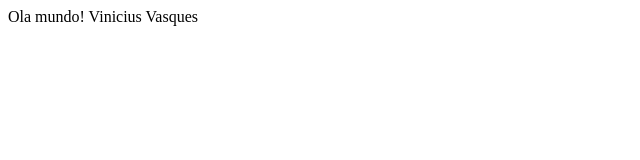
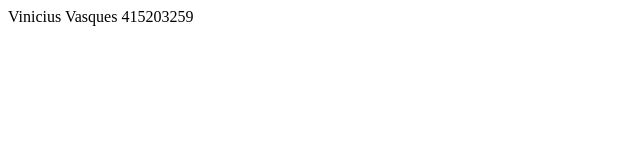
Before and after one commit to 415203259/Aula2409, a plain HTML site: page index.html in a window 1280 px wide. Shown: the full height of the page, 0-640 px from the left. Drawn offline with Linux system fonts and the light colour scheme.

Commit message:
inclusão de RA
inclusão de RA

```diff
--- a/index.html
+++ b/index.html
@@ -5,7 +5,7 @@
 <title>Projeto Novo</title>
 </head>
 <body>
-Ola mundo!
   Vinicius Vasques
+  415203259
 </body>
 </html>
```
